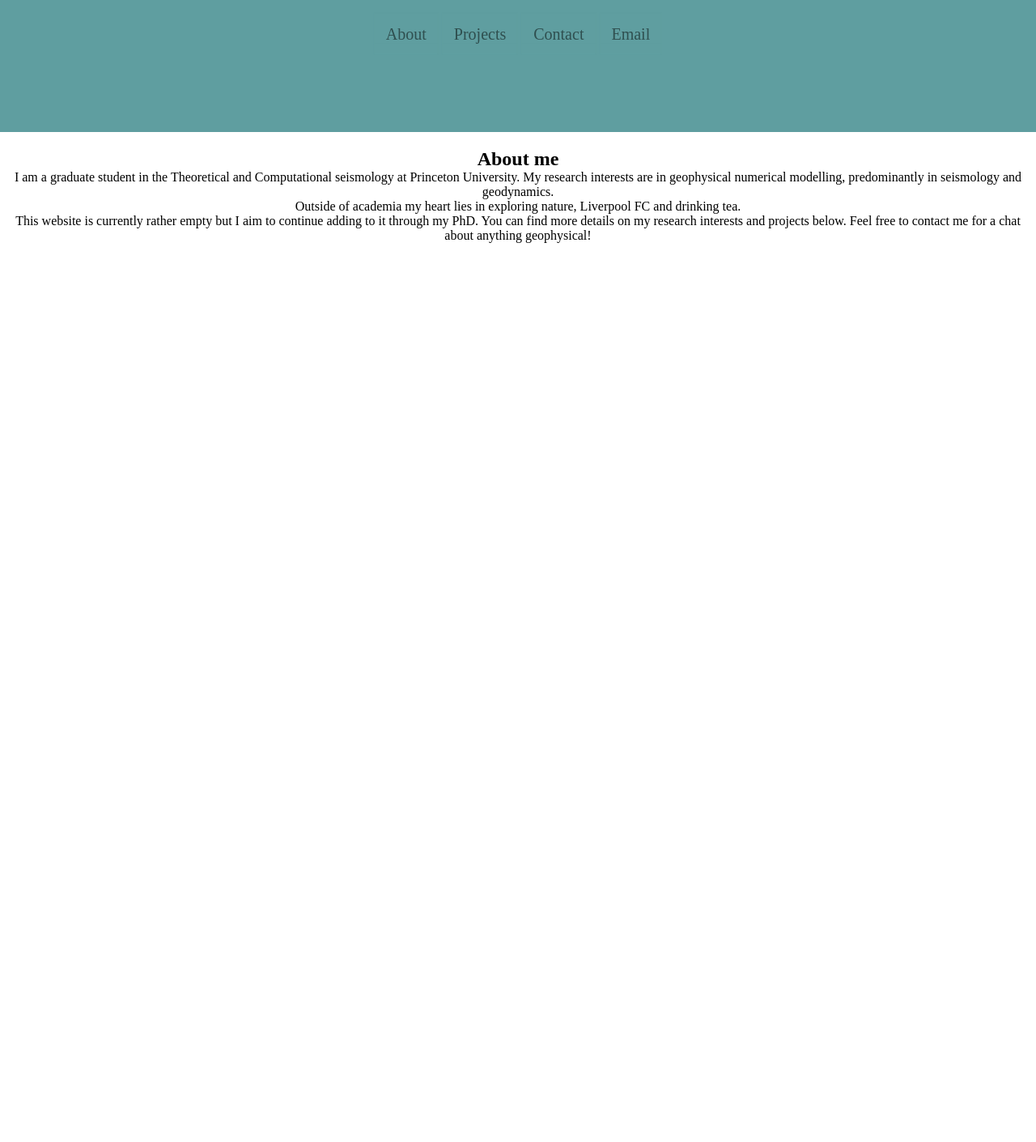
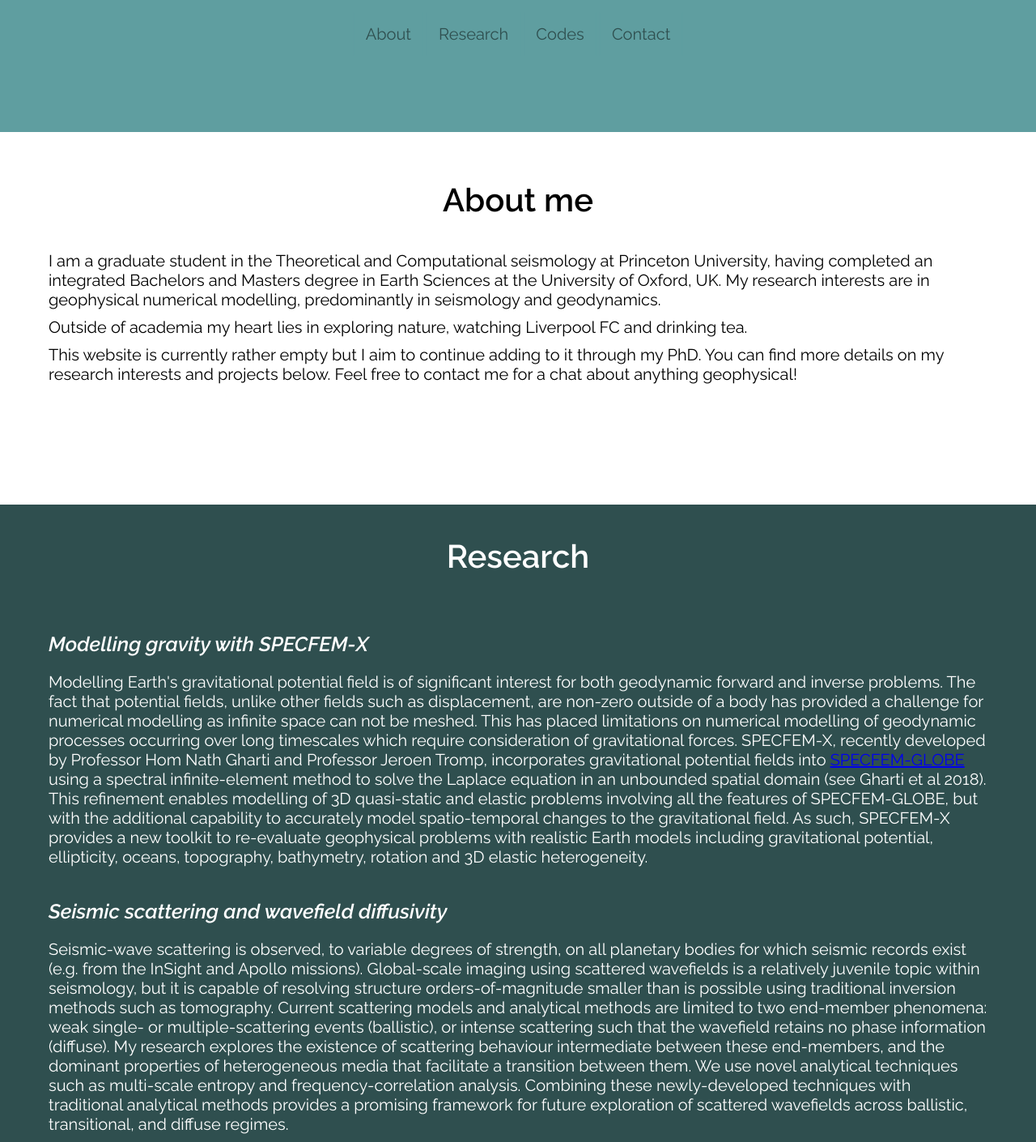
Before and after one commit to williameaton/web, a plain HTML site: page index.html in a window 1280 px wide. Shown: the part 637-2047 px from the top of the page at 81% size. Before the commit the page ends 937 px from the top, so only its background shows below. Drawn offline with Linux system fonts and the light colour scheme.

Commit message:
Update about,research

```diff
--- a/index.html
+++ b/index.html
@@ -5,9 +5,16 @@
         <meta name="viewport" content="width=device-width, initial-scale=1.0">
 
         <title>
-            W EATON WEBSITE
+            Will Eaton
         </title>
         <link rel="stylesheet" href="style.css">
+
+        <!---Add fonts: -->
+        <link rel="preconnect" href="https://fonts.googleapis.com">
+        <link rel="preconnect" href="https://fonts.gstatic.com" crossorigin>
+        <link href="https://fonts.googleapis.com/css2?family=Raleway:ital,wght@0,100;0,400;0,600;1,100;1,400;1,600&display=swap" rel="stylesheet">
+
+
     </head>
 
     <body>
@@ -59,7 +66,7 @@
             <!--Title bit with name/group-->
             <div class="intro-title">
                 <h1>Will Eaton</h1>
-                <p>Graduate Student in Computational and Theoretical Seismology <br> Princeton University</p>
+                <p> <br> Graduate Student in Computational and Theoretical Seismology <br> Princeton University</p>
             </div>
 
 
@@ -72,9 +79,9 @@
                     <!--Create unordered list-->
                     <ul>
                         <li> <a href=""> About</a> </li>
-                        <li> <a href=""> Projects</a> </li>
+                        <li> <a href=""> Research</a> </li>
+                        <li> <a href=""> Codes</a> </li>
                         <li> <a href=""> Contact</a> </li>
-                        <li> <a href=""> Email</a> </li>
 
                     </ul>
                 </div>
@@ -90,11 +97,11 @@
                 About me
             </h1>
             <p>
-                I am a graduate student in the Theoretical and Computational seismology at Princeton University. My research interests are in geophysical numerical modelling, predominantly in seismology and geodynamics.
+                I am a graduate student in the Theoretical and Computational seismology at Princeton University, having completed an integrated Bachelors and Masters degree in Earth Sciences at the University of Oxford, UK. My research interests are in geophysical numerical modelling, predominantly in seismology and geodynamics.
             </p>
 
             <p>
-                Outside of academia my heart lies in exploring nature, Liverpool FC and drinking tea.
+                Outside of academia my heart lies in exploring nature, watching Liverpool FC and drinking tea.
             </p>
 
             <p>
@@ -104,6 +111,29 @@
         </section>
 
 
+        <section class="research-section">
+            <h1>
+                Research
+            </h1>
+
+
+            <h2>
+                Modelling gravity with SPECFEM-X
+            </h2>
+            <p> Modelling Earth's gravitational potential field is of significant interest for both geodynamic forward and inverse problems. The fact that potential fields, unlike other fields such as displacement, are non-zero outside of a body has provided a challenge for numerical modelling as infinite space can not be meshed. This has placed limitations on numerical modelling of geodynamic processes occurring over long timescales which require consideration of gravitational forces.
+                SPECFEM-X, recently developed by Professor Hom Nath Gharti and Professor Jeroen Tromp, incorporates gravitational potential fields into <a href="https://geodynamics.org/cig/software/specfem3d_globe/"> SPECFEM-GLOBE</a> using a spectral infinite-element method to solve the Laplace equation in an unbounded spatial domain (see Gharti et al 2018). This refinement enables modelling of 3D quasi-static and elastic problems involving all the features of SPECFEM-GLOBE, but with the additional capability to accurately model spatio-temporal changes to the gravitational field. As such, SPECFEM-X provides a new toolkit to re-evaluate geophysical problems with realistic Earth models including gravitational potential, ellipticity, oceans, topography, bathymetry, rotation and 3D elastic heterogeneity. </p>
+
+            <h2>
+                Seismic scattering and wavefield diffusivity
+            </h2>
+            <p>Seismic-wave scattering is observed, to variable degrees of strength, on all planetary bodies for which seismic records exist (e.g. from the InSight and Apollo missions). Global-scale imaging using scattered wavefields is a relatively juvenile topic within seismology, but it is capable of resolving structure orders-of-magnitude smaller than is possible using traditional inversion methods such as tomography. Current scattering models and analytical methods are limited to two end-member phenomena: weak single- or multiple-scattering events (ballistic), or intense scattering such that the wavefield retains no phase information (diffuse). My research explores the existence of scattering behaviour intermediate between these end-members, and the dominant properties of heterogeneous media that facilitate a transition between them.
+                We use novel analytical techniques such as multi-scale entropy and frequency-correlation analysis. Combining these newly-developed techniques with traditional analytical methods provides a promising framework for future exploration of scattered wavefields across ballistic, transitional, and diffuse regimes. </p>
+
+        </section>
+
+
+
+
 
 
     </body>
--- a/style.css
+++ b/style.css
@@ -1,6 +1,7 @@
 *{
     margin: 0;
     padding: 0;
+    font-family: 'Raleway', sans-serif;
 }
 
 .title-section{
@@ -141,3 +142,70 @@ NOTE I CHANGED THE profile pic div to a bullet list with the same format as the
     text-align: center;
     padding-top: 20px ;
 }
+
+
+
+
+/* About Section*/
+
+.about-section{
+    min-height: 50vh;
+    width: 100%;
+    background-color:white;
+    background-size: cover;
+    background-position: center;
+    position: relative;
+    padding-bottom: 40px;
+}
+
+.about-section h1{
+    padding-top: 40px;
+    padding-bottom: 40px;
+
+    font-size: 40px;
+}
+
+.about-section p{
+    text-align: left;
+    padding: 0px 60px 10px 60px ;
+    font-size: 20px;
+}
+
+
+
+/*Research Section*/
+.research-section{
+min-height: 70vh;
+    width: 100%;
+    background-color: darkslategray;
+    background-size: cover;
+    background-position: center;
+    position: relative;
+    color: white;
+}
+
+
+.research-section h1{
+    padding-top: 40px;
+    padding-bottom: 40px;
+    text-align: center;
+    font-size: 40px;
+}
+
+.research-section h2{
+    padding-top: 30px;
+    padding-bottom: 20px;
+    padding-left: 60px;
+    padding-right: 60px;
+
+    text-align: left;
+    font-size: 25px;
+    font-style: italic;
+
+}
+
+.research-section p{
+    text-align: left;
+    padding: 0px 60px 10px 60px ;
+    font-size: 20px;
+}
```
